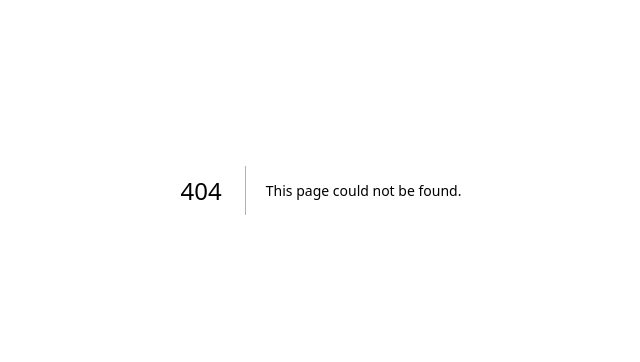
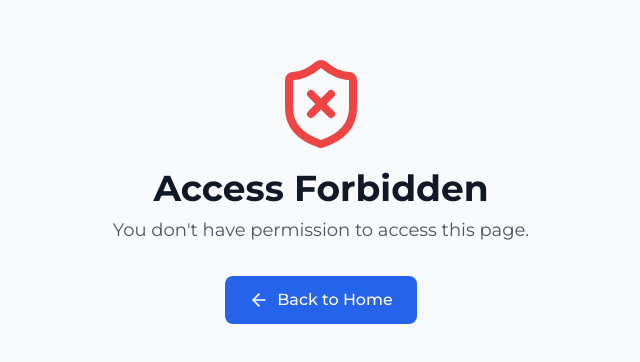
Before and after one commit to irwanphan/chronospace, a Next.js app: page /forbidden in a window 1280 px wide. Before the commit this address had no page. Shown: the part 210-572 px from the top of the page, without its empty margins (319-959 px from the left). Built offline with nearby package versions, Linux system fonts and the light colour scheme.

Commit message:
add forbidden page

```diff
--- /dev/null
+++ b/app/forbidden/page.tsx
@@ -0,0 +1,30 @@
+import Link from 'next/link';
+import { ShieldX, ArrowLeft } from 'lucide-react';
+
+export default function ForbiddenPage() {
+  return (
+    <div className="min-h-screen flex items-center justify-center bg-gray-50">
+      <div className="text-center">
+        <div className="flex justify-center mb-4">
+          <ShieldX className="h-24 w-24 text-red-500" />
+        </div>
+
+        <h1 className="text-4xl font-bold text-gray-900 mb-2">
+          Access Forbidden
+        </h1>
+
+        <p className="text-lg text-gray-600 mb-8">
+          You don&apos;t have permission to access this page.
+        </p>
+
+        <Link
+          href="/"
+          className="inline-flex items-center gap-2 px-6 py-3 text-base font-medium text-white bg-blue-600 rounded-lg hover:bg-blue-700 transition-colors"
+        >
+          <ArrowLeft className="w-5 h-5" />
+          Back to Home
+        </Link>
+      </div>
+    </div>
+  );
+}
```
